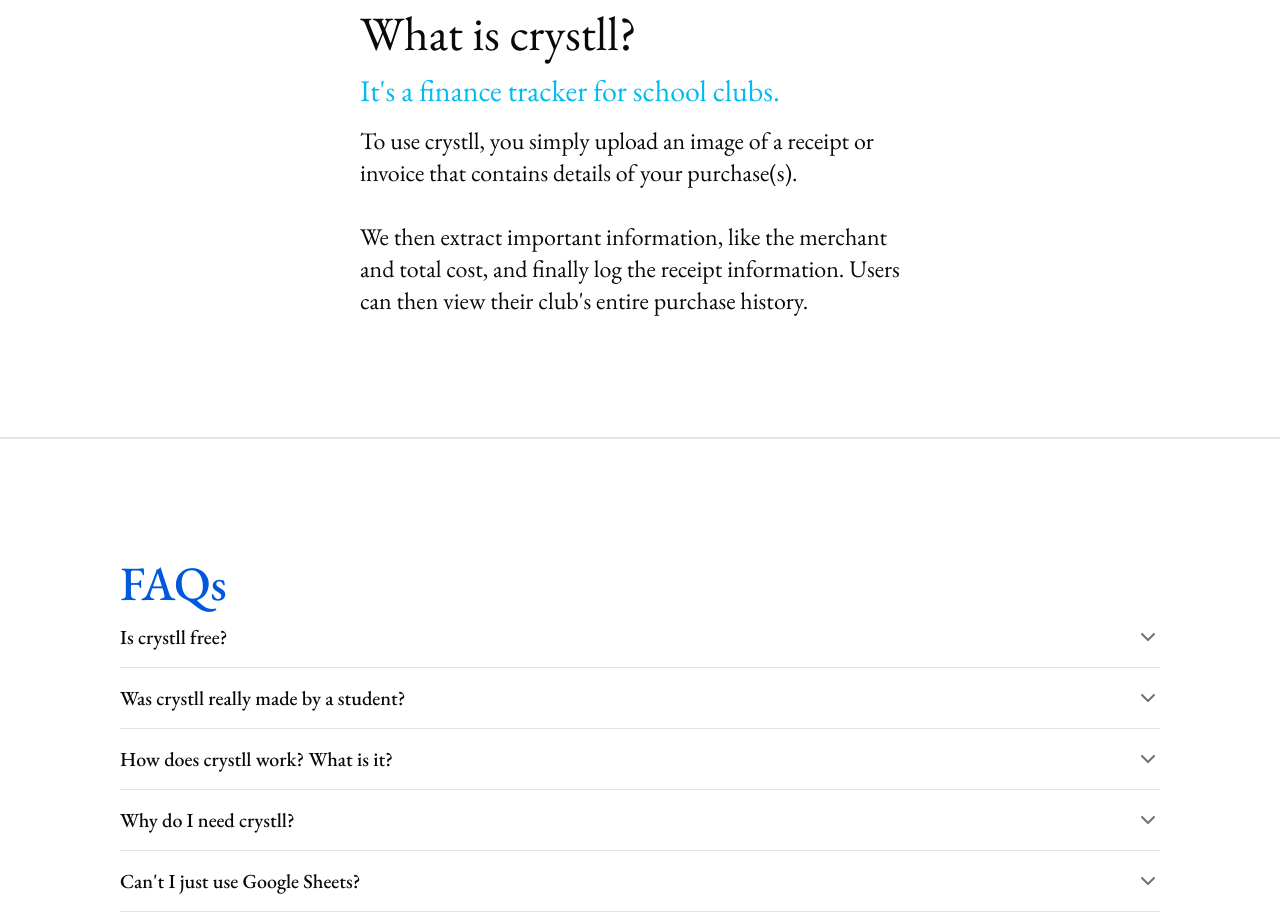
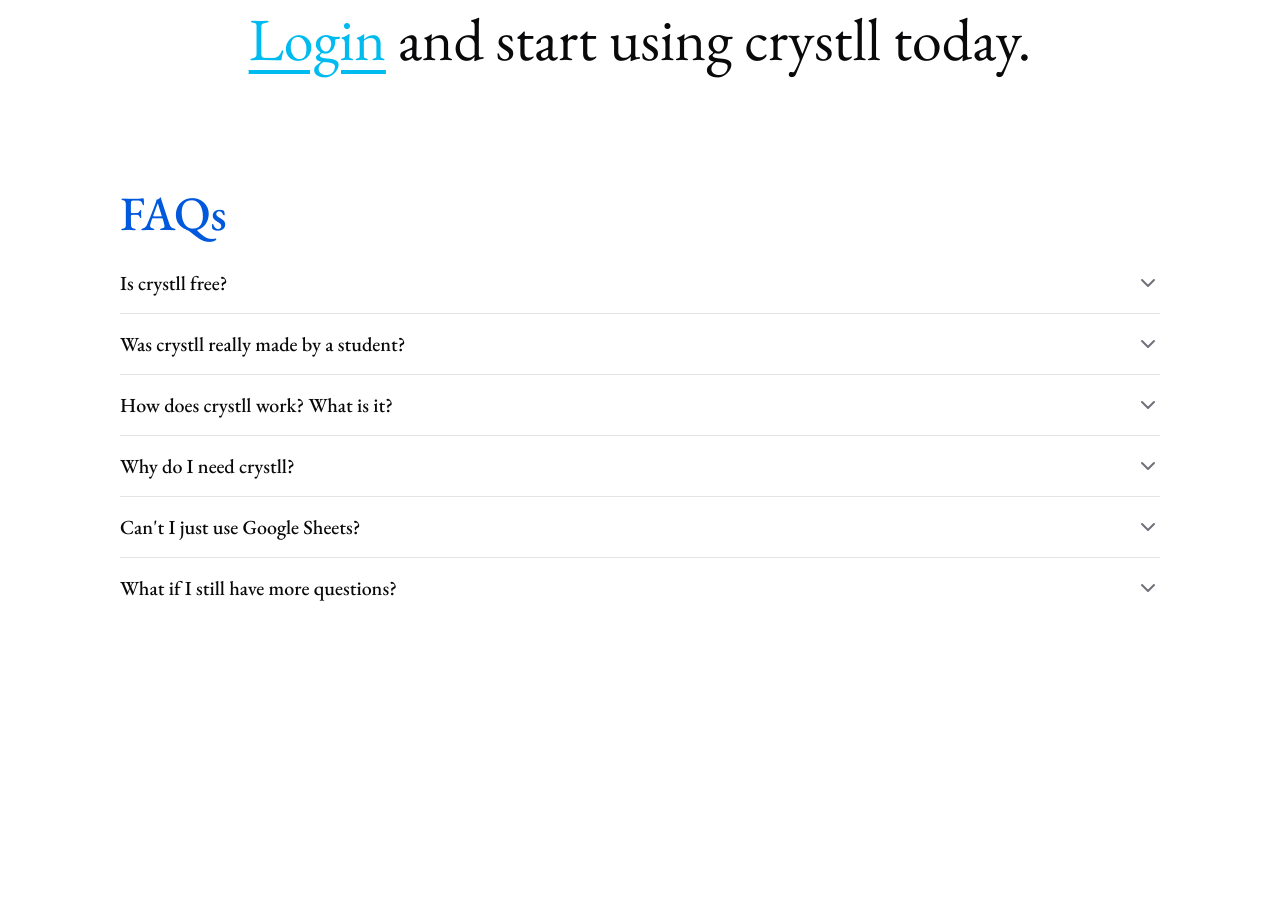
Before and after one commit to dishb/crystll, a Next.js app: page / in a window 1280 px wide. Shown: the part 1880-2797 px from the top of the page. After the commit the page ends 2594 px from the top, so only its background shows below. Built offline with nearby package versions, Linux system fonts and the light colour scheme.

Commit message:
edit: minor edits to the home page

```diff
--- a/src/app/about/page.tsx
+++ b/src/app/about/page.tsx
@@ -1,3 +1,9 @@
+import type { Metadata } from "next";
+
+export const metadata: Metadata = {
+  title: "crystll. | about",
+};
+
 export default function Page() {
   return (
     <div className="min-h-screen -mt-16 flex flex-col justify-center items-center">
--- a/src/app/contact/page.tsx
+++ b/src/app/contact/page.tsx
@@ -1,3 +1,9 @@
+import type { Metadata } from "next";
+
+export const metadata: Metadata = {
+  title: "crystll. | contact",
+};
+
 export default function Page() {
   return (
     <div className="min-h-screen -mt-16 flex flex-col justify-center items-center">
--- a/src/app/dashboard/page.tsx
+++ b/src/app/dashboard/page.tsx
@@ -1,6 +1,11 @@
 import DataTable from "@/components/DataTable";
 import { Open_Sans } from "next/font/google";
 import { auth } from "@/auth";
+import type { Metadata } from "next";
+
+export const metadata: Metadata = {
+  title: "crystll. | dashboard",
+};
 
 const openSans = Open_Sans({
   subsets: ["latin"],
--- a/src/app/layout.tsx
+++ b/src/app/layout.tsx
@@ -7,7 +7,6 @@
 import { SpeedInsights } from "@vercel/speed-insights/next";
 
 export const metadata: Metadata = {
-  title: "crystll.",
   description: "Be crystal clear with your club's finances.",
 };
 
--- a/src/app/login/page.tsx
+++ b/src/app/login/page.tsx
@@ -1,5 +1,10 @@
 import LoginForm from "@/components/LoginForm"
 import { Open_Sans } from "next/font/google";
+import type { Metadata } from "next";
+
+export const metadata: Metadata = {
+  title: "crystll. | login",
+};
 
 const openSans = Open_Sans({
   subsets: ["latin"],
--- a/src/app/page.tsx
+++ b/src/app/page.tsx
@@ -7,6 +7,11 @@
 } from "@/components/ui/accordion";
 import { Upload, MousePointerClick, History } from "lucide-react";
 import Link from "next/link";
+import type { Metadata } from "next";
+
+export const metadata: Metadata = {
+  title: "crystll. | home",
+};
 
 export default function Page() {
   return (
@@ -14,18 +19,18 @@
       <div className="h-screen flex justify-center items-center w-350">
         <div className="w-1/2 flex flex-col justify-center items-start">
           <div className="flex flex-col w-full h-full">
-            <h2 className="text-4xl">
+            <p className="text-4xl">
               Upload. Click.{" "}
               <span className="font-medium text-grape">Done.</span>
-            </h2>
+            </p>
             <h1 className="text-9xl mt-4">
               Yes, it&apos;s <span className="italic text-ocean">that</span>{" "}
               easy.
             </h1>
           </div>
-          <h3 className="text-3xl mt-20">
+          <h2 className="text-3xl mt-20">
             Take the first and final step towards better finance management.
-          </h3>
+          </h2>
         </div>
 
         <Image
@@ -50,7 +55,10 @@
         </p>
       </div>
 
-      <div className="w-full flex justify-around items-center px-30 mt-60">
+      <div className="flex flex-col items-center w-full px-30 mt-30">
+        <p className="text-6xl italic">Simply...</p>
+
+        <div className="w-full flex justify-around items-center mt-15">
           <div className="flex flex-col justify-center items-center">
             <Upload size="5.5rem" className="text-grape" />
             <h3 className="mt-5 text-5xl text-grape">1. Upload a receipt</h3>
@@ -66,28 +74,22 @@
             <h3 className="mt-5 text-5xl text-blue">3. View purchase log</h3>
           </div>
         </div>
-
-      <hr className="w-full border-1 my-30" />
-
-      <div className="flex flex-col justify-center px-30 max-w-200 gap-4">
-        <h2 className="text-5xl">What is crystll?</h2>
-        <h3 className="text-3xl text-blue">
-          It&apos;s a finance tracker for school clubs.
-        </h3>
-        <p className="text-2xl">
-          To use crystll, you simply upload an image of a receipt or invoice
-          that contains details of your purchase(s).
-          <br /> <br />
-          We then extract important information, like the merchant and total
-          cost, and finally log the receipt information. Users can then view
-          their club&apos;s entire purchase history.
-        </p>
       </div>
 
       <hr className="w-full border-1 my-30" />
 
-      <div className="w-full px-30 flex flex-col">
-        <h2 className="text-5xl font-medium text-ocean">FAQs</h2>
+      <h2 className="text-6xl">
+        <Link
+          href="/login"
+          className="text-blue underline underline-offset-10 hover:no-underline decoration-4"
+        >
+          Login
+        </Link>{" "}
+        and start using crystll today.
+      </h2>
+
+      <div className="w-full px-30 flex flex-col mt-30">
+        <h2 className="text-5xl font-medium text-ocean mb-4">FAQs</h2>
 
         <Accordion type="single" collapsible>
           <AccordionItem value="item-1">
@@ -97,7 +99,7 @@
               High School! If you would like to support the developers and
               project, feel free to{" "}
               <Link
-                className="text-ocean underline underline-offset-4  hover:no-underline"
+                className="text-ocean underline underline-offset-4 hover:no-underline"
                 href="/contact"
               >
                 contact
@@ -138,8 +140,8 @@
             <AccordionContent>
               Without proper finance management, clubs lack transparency and
               accountability. Crystll allows you to be clear and sure about
-              where your money is going, keeping your club&apos;s finances crystal
-              clear.
+              where your money is going, keeping your club&apos;s finances
+              crystal clear.
             </AccordionContent>
           </AccordionItem>
           <AccordionItem value="item-5">
--- a/src/app/pricing/page.tsx
+++ b/src/app/pricing/page.tsx
@@ -1,3 +1,9 @@
+import type { Metadata } from "next";
+
+export const metadata: Metadata = {
+  title: "crystll. | pricing",
+};
+
 export default function Page() {
   return (
     <div className="min-h-screen -mt-16 flex flex-col justify-center items-center">
--- a/src/app/upload/page.tsx
+++ b/src/app/upload/page.tsx
@@ -1,6 +1,11 @@
 import ImageForm from "@/components/ImageForm";
 import { Open_Sans } from "next/font/google";
 import { auth } from "@/auth";
+import type { Metadata } from "next";
+
+export const metadata: Metadata = {
+  title: "crystll. | upload",
+};
 
 const openSans = Open_Sans({
   subsets: ["latin"],
```
Lines whose indentation alone changed are shown as unchanged.
